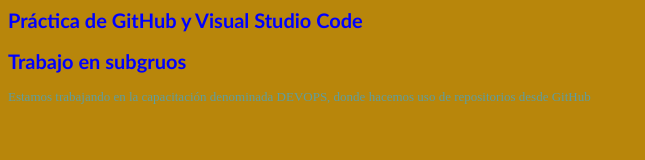
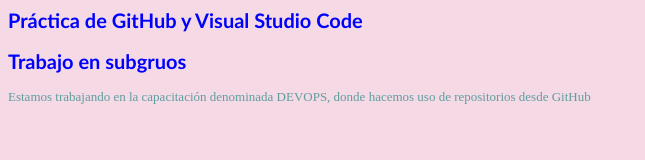
Before and after one commit to serpe0730/practica-sergio, a plain HTML site: page practica.html in a window 1280 px wide. Shown: the whole page, without its empty margins (0-645 px from the left). Drawn offline with Linux system fonts and the light colour scheme.

Commit message:
cambio 9

```diff
--- a/practica.css
+++ b/practica.css
@@ -1,5 +1,5 @@
 body{
-    background-color:darkgoldenrod;
+    background-color:#F5D9E5;
 }
 h2{
  color:blue;
```
